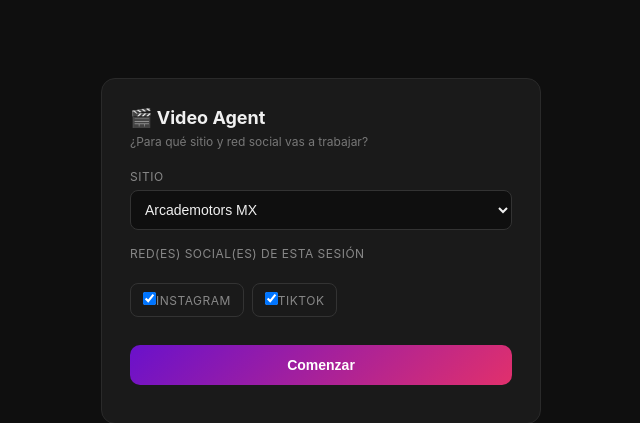
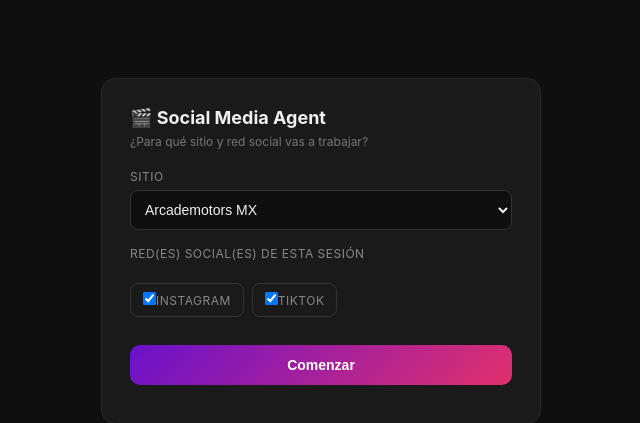
Before and after one commit to gabo6999-stack/Social-Video-Agent, a Flask app: page / in a window 1280 px wide. Shown: the part 149-572 px from the top of the page, without its empty margins (319-959 px from the left). Run offline with Flask 3, Linux system fonts and the light colour scheme; some libraries are stand-ins or nearby versions.

Commit message:
Update internal references after repo rename to Social Media Agent

```diff
--- a/main.py
+++ b/main.py
@@ -40,7 +40,7 @@
     try:
         requests.post(
             f"{nexus_url}/api/ingest",
-            json={"agent": "Social Video Agent", "action": action, "detail": detail, "url": url},
+            json={"agent": "Social Media Agent", "action": action, "detail": detail, "url": url},
             headers={"x-nexus-key": nexus_key},
             timeout=15,
         )
@@ -584,7 +584,7 @@
 
 @app.route("/health")
 def health():
-    return jsonify({"status": "ok", "model": MODEL, "agent": "social-video-agent", "sites": list_sites()})
+    return jsonify({"status": "ok", "model": MODEL, "agent": "social-media-agent", "sites": list_sites()})
 
 if __name__ == "__main__":
     app.run(host="0.0.0.0", port=int(os.environ.get("PORT", 5000)))
--- a/templates/index.html
+++ b/templates/index.html
@@ -3,7 +3,7 @@
 <head>
 <meta charset="UTF-8">
 <meta name="viewport" content="width=device-width, initial-scale=1.0">
-<title>Video Agent — multisitio</title>
+<title>Social Media Agent — multisitio</title>
 <style>
   * { box-sizing: border-box; margin: 0; padding: 0; }
 
@@ -334,7 +334,7 @@
 <!-- Pantalla de seleccion de sitio + plataforma -->
 <div id="setup-gate">
   <div id="setup-card">
-    <h2>🎬 Video Agent</h2>
+    <h2>🎬 Social Media Agent</h2>
     <div class="hint">¿Para qué sitio y red social vas a trabajar?</div>
 
     <label for="site-select">Sitio</label>
@@ -352,7 +352,7 @@
 
 <header>
   <div>
-    <h1 id="hdr-title">🎬 Video Agent</h1>
+    <h1 id="hdr-title">🎬 Social Media Agent</h1>
     <span id="hdr-sub">Instagram Reels &amp; TikTok • claude-sonnet-4-6</span>
   </div>
   <div class="header-actions">
@@ -391,7 +391,7 @@
     <div id="chat">
       <div class="empty-state" id="empty">
         <div class="logo">🎬</div>
-        <h2 id="empty-title">Video Agent listo</h2>
+        <h2 id="empty-title">Social Media Agent listo</h2>
         <p id="empty-desc">Genera scripts para Reels y TikTok, hooks virales, captions con hashtags y calendarios.</p>
       </div>
     </div>
@@ -485,7 +485,7 @@
   document.getElementById('setup-gate').style.display = 'none';
   document.getElementById('app').style.display = 'flex';
 
-  document.getElementById('hdr-title').textContent = '🎬 Video Agent — ' + ACTIVE_SITE.brand;
+  document.getElementById('hdr-title').textContent = '🎬 Social Media Agent — ' + ACTIVE_SITE.brand;
   document.getElementById('hdr-sub').textContent = ACTIVE_SITE.activePlatforms.join(' + ') + ' • claude-sonnet-4-6';
   document.getElementById('empty-title').textContent = ACTIVE_SITE.brand + ' listo';
   document.getElementById('empty-desc').textContent = 'Genera scripts para Reels y TikTok, hooks virales, captions con hashtags y calendarios.';
```
Also changed, not shown: README.md.
